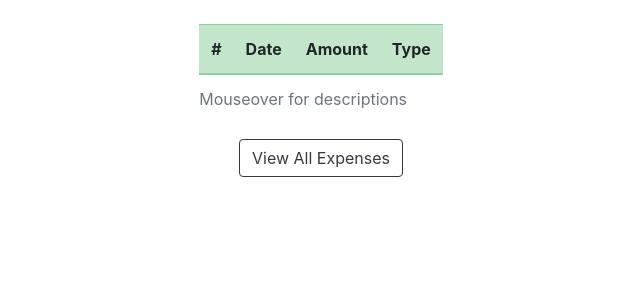
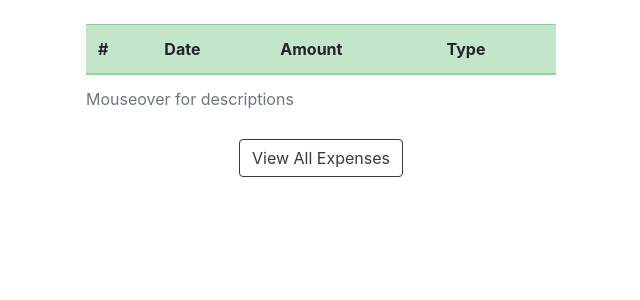
Before and after one commit to SeanFromOhio/Swerl-Expense-Tracker, a Django app: page /profile/ in a window 1280 px wide. Shown: the part 56-356 px from the top of the page, without its empty margins (319-959 px from the left). Run offline with Django 3.2, Linux system fonts and the light colour scheme; data comes from the database, SQL or seed files in the repository; both versions use the stored data as it was after the commit; lists and menus that the app fills with data are empty; some libraries are stand-ins or nearby versions.

Commit message:
Adjusted the size of the expense tables and have started to figure out overall page design in order to fit other important components.

```diff
--- a/budget/templates/base.html
+++ b/budget/templates/base.html
@@ -27,12 +27,7 @@
     {% include "partials/_navbar.html" %}
 
     <!-- Body -->
-    <div class="container">
-        <div class="row">
-            <div class="col-md-auto m-auto">
-                {% block content %}{% endblock content %}
-            </div>
-        </div>
-    </div>
+    {% block content %}{% endblock content %}
+
 </body>
 </html>
--- a/budget/templates/expenses/expenses.html
+++ b/budget/templates/expenses/expenses.html
@@ -6,6 +6,8 @@ Expenses
 {% block content %}
 <p class="text-center">Hello {{ user_name }}! This is the expenses page!</p>
 
+<div class="container">
+    <div class="overflow-auto" style="max-width: 500px; max-height: 550px;">
         <table class="table table-hover table-active">
             <caption>Mouseover for descriptions</caption>
             <thead class="thead-dark">
@@ -27,4 +29,8 @@ Expenses
             </tbody>
             {% endfor %}
         </table>
+    </div>
+</div>
+<div><img src="https://www.coogfans.com/uploads/db5902/original/3X/8/1/81173237ffa580ef710b0862fdddaac163274db1.jpeg"></div>
+
 {% endblock content %}
--- a/budget/templates/swerl_profile/swerl_profile.html
+++ b/budget/templates/swerl_profile/swerl_profile.html
@@ -18,6 +18,7 @@
 </div>
 -->
 <br>
+<div class="container" style="max-width: 500px; max-height: 550px;">
     <table class="table table-hover table-success">
         <caption>Mouseover for descriptions</caption>
         <thead>
@@ -40,7 +41,9 @@
         {% endfor %}
     </table>
 
+
     <div class="text-center">
         <a class="btn btn-outline-dark" href="/expenses">View All Expenses</a>
     </div>
+</div>
 {% endblock content %}
```
Also changed, not shown: budget/templates/expenses/index.html (+5 -2 lines), db.sqlite3. Lines whose indentation alone changed are shown as unchanged.
